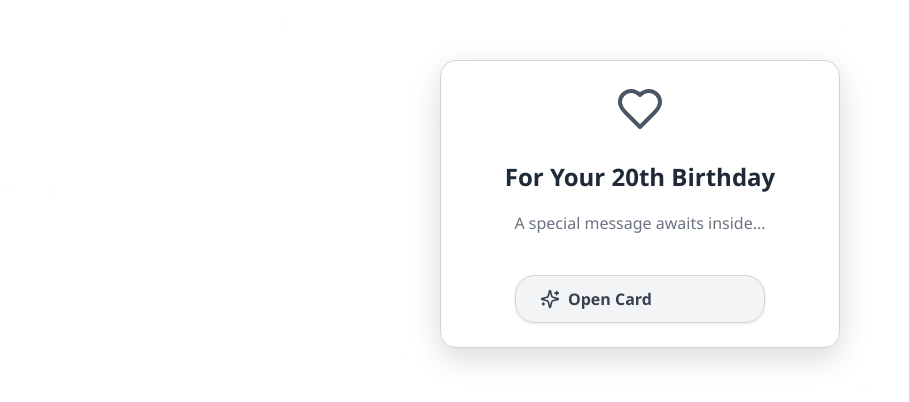
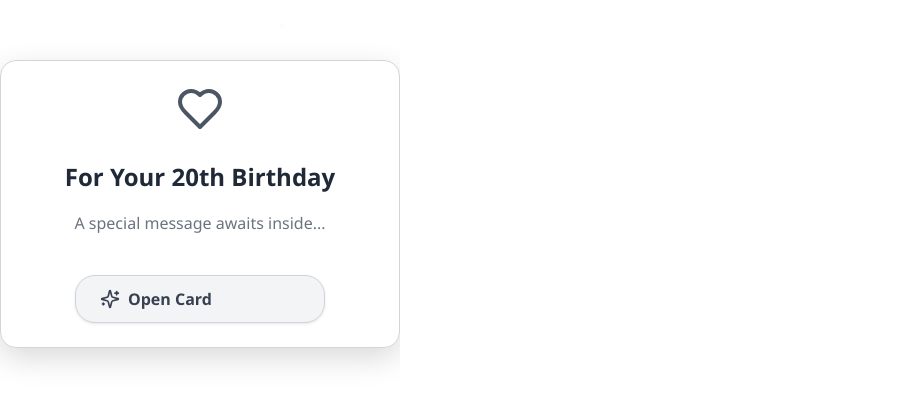
Before and after one commit to nyanmyohsat9/my-birthday-app, a React (Vite) app: page / in a window 1280 px wide. Shown: the part 196-598 px from the top of the page, without its empty margins (0-909 px from the left). Built offline with nearby package versions, Linux system fonts and the light colour scheme.

Commit message:
Update CinematicBirthdayCard.jsx

```diff
--- a/src/components/CinematicBirthdayCard.jsx
+++ b/src/components/CinematicBirthdayCard.jsx
@@ -55,21 +55,19 @@ export default function CinematicBirthdayCard() {
     { icon: <Sparkles size={16} />, delay: 0.6 }
   ]), [])
 
-  // Perfectly centered container
+  // Container style with full-screen centering
   const containerStyle = {
-    position: 'absolute',
-    top: 0,
-    left: 0,
+    position: 'relative',
     width: '100%',
-    height: '100vh',
+    minHeight: '100vh',
     display: 'flex',
     justifyContent: 'center',
     alignItems: 'center',
     backgroundColor: '#fff',
     fontFamily: "'Segoe UI', Tahoma, Geneva, Verdana, sans-serif",
     color: '#374151',
+    margin: 0,
     padding: 0,
-    margin: 0,
     overflow: 'hidden',
   }
 
@@ -79,8 +77,8 @@ export default function CinematicBirthdayCard() {
     boxShadow: '0 10px 30px rgba(0,0,0,0.15)',
     border: '1px solid #D1D5DB',
     padding: '24px',
-    maxWidth: '400px',
-    width: '100%',
+    maxWidth: '90vw',
+    width: '400px',
     textAlign: 'center',
     boxSizing: 'border-box',
   }
@@ -113,7 +111,8 @@ export default function CinematicBirthdayCard() {
 
   return (
     <div style={containerStyle}>
-      <div style={{ position: 'absolute', inset: 0, pointerEvents: 'none', zIndex: 0 }}>
+      {/* Ambient Particles */}
+      <div style={{ position: 'absolute', inset: 0, pointerEvents: 'none' }}>
         {ambientParticles.map((p, i) => (
           <motion.div
             key={i}
@@ -138,6 +137,7 @@ export default function CinematicBirthdayCard() {
         ))}
       </div>
 
+      {/* Card Flip Animation */}
       <motion.div
         style={{
           rotateX,
@@ -170,19 +170,20 @@ export default function CinematicBirthdayCard() {
           >
             A special message awaits inside...
           </motion.p>
-          <motion.div
+          <motion.button
+            style={buttonStyle}
             initial={{ scale: 0.8, opacity: 0 }}
             animate={{ scale: 1, opacity: 1 }}
             transition={{ delay: 0.9 }}
+            onClick={openCard}
           >
-            <button style={buttonStyle} onClick={openCard}>
-              <Sparkles size={20} />
-              Open Card
-            </button>
-          </motion.div>
+            <Sparkles size={20} />
+            Open Card
+          </motion.button>
         </motion.div>
       </motion.div>
 
+      {/* Birthday Message Slide-In */}
       <AnimatePresence>
         {step === 2 && (
           <motion.div
@@ -192,11 +193,12 @@ export default function CinematicBirthdayCard() {
               boxShadow: '0 10px 30px rgba(0,0,0,0.1)',
               border: '1px solid #E5E7EB',
               padding: '24px',
-              maxWidth: '400px',
-              width: '100%',
+              maxWidth: '90vw',
+              width: '400px',
               textAlign: 'center',
               color: '#374151',
               zIndex: 1,
+              position: 'relative',
               marginTop: '24px',
             }}
             initial={{ opacity: 0, y: 20 }}
@@ -244,6 +246,7 @@ export default function CinematicBirthdayCard() {
         )}
       </AnimatePresence>
 
+      {/* Floating Hearts/Icons */}
       {showHearts && (
         <div style={heartsContainerStyle}>
           {[...Array(20)].map((_, i) => (
```
